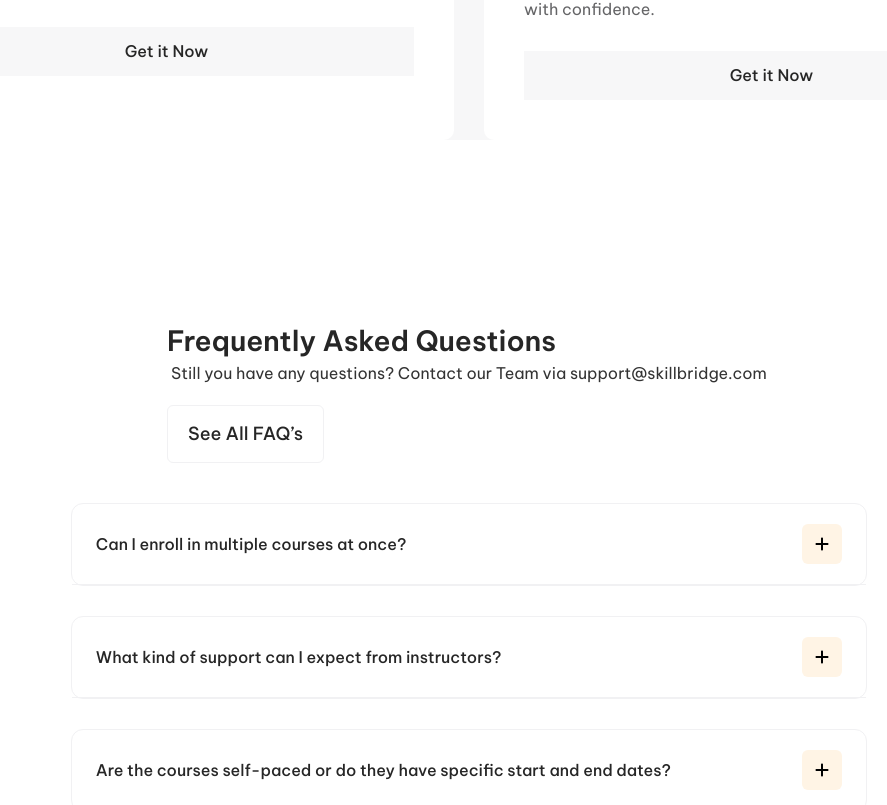
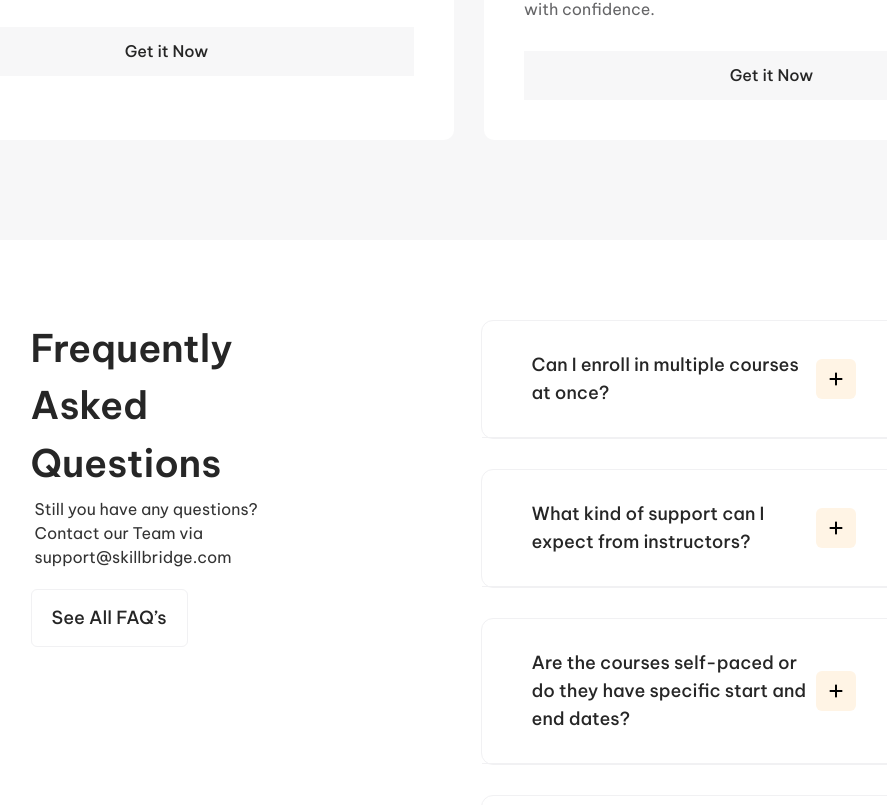
Before and after one commit to HaidarSHaaban6/Online-Course-Website, a React (Vite) app: page / in a window 1280 px wide. Shown: the part 2872-3677 px from the top of the page, without its empty margins (171-1058 px from the left). Built offline with nearby package versions, Linux system fonts and the light colour scheme.

Commit message:
pull git

```diff
--- a/src/App.css
+++ b/src/App.css
@@ -938,6 +938,10 @@ video {
   margin-bottom: 1.5rem;
 }
 
+.mb-\[10px\] {
+  margin-bottom: 10px;
+}
+
 .mb-\[14px\] {
   margin-bottom: 14px;
 }
@@ -950,6 +954,10 @@ video {
   margin-left: 1.25rem;
 }
 
+.ml-auto {
+  margin-left: auto;
+}
+
 .mr-3\.5 {
   margin-right: 0.875rem;
 }
@@ -982,12 +990,12 @@ video {
   margin-top: 50px;
 }
 
-.mb-\[10px\] {
-  margin-bottom: 10px;
-}
-
-.ml-auto {
-  margin-left: auto;
+.mt-10 {
+  margin-top: 2.5rem;
+}
+
+.mt-\[\] {
+  margin-top: ;
 }
 
 .inline-block {
@@ -1010,6 +1018,14 @@ video {
   aspect-ratio: 1 / 1;
 }
 
+.h-\[1112px\] {
+  height: 1112px;
+}
+
+.h-\[13px\] {
+  height: 13px;
+}
+
 .h-\[49px\] {
   height: 49px;
 }
@@ -1030,10 +1046,6 @@ video {
   height: 100vh;
 }
 
-.h-\[13px\] {
-  height: 13px;
-}
-
 .max-h-0 {
   max-height: 0px;
 }
@@ -1050,8 +1062,16 @@ video {
   width: 2.5rem;
 }
 
+.w-11\/12 {
+  width: 91.666667%;
+}
+
 .w-6 {
   width: 1.5rem;
+}
+
+.w-\[13px\] {
+  width: 13px;
 }
 
 .w-\[50px\] {
@@ -1071,10 +1091,6 @@ video {
   width: 100%;
 }
 
-.w-\[13px\] {
-  width: 13px;
-}
-
 .max-w-\[1860px\] {
   max-width: 1860px;
 }
@@ -1139,20 +1155,28 @@ video {
   justify-content: space-between;
 }
 
+.gap-10 {
+  gap: 2.5rem;
+}
+
+.gap-2 {
+  gap: 0.5rem;
+}
+
 .gap-2\.5 {
   gap: 0.625rem;
 }
 
+.gap-5 {
+  gap: 1.25rem;
+}
+
 .gap-\[10px\] {
   gap: 10px;
 }
 
 .gap-\[30px\] {
   gap: 30px;
-}
-
-.gap-5 {
-  gap: 1.25rem;
 }
 
 .gap-x-2 {
@@ -1472,11 +1496,20 @@ video {
   font-size: 28px;
 }
 
+.text-\[50px\] {
+  font-size: 50px;
+}
+
 .text-base {
   font-size: 1rem;
   line-height: 1.5rem;
 }
 
+.text-lg {
+  font-size: 1.125rem;
+  line-height: 1.75rem;
+}
+
 .text-sm {
   font-size: 0.875rem;
   line-height: 1.25rem;
@@ -1487,14 +1520,14 @@ video {
   line-height: 1.75rem;
 }
 
-.text-\[50px\] {
-  font-size: 50px;
-}
-
 .font-black {
   font-weight: 900;
 }
 
+.font-bold {
+  font-weight: 700;
+}
+
 .font-medium {
   font-weight: 500;
 }
@@ -1507,12 +1540,12 @@ video {
   font-weight: 600;
 }
 
-.font-bold {
-  font-weight: 700;
-}
-
 .uppercase {
   text-transform: uppercase;
+}
+
+.leading-\[33\.6px\] {
+  line-height: 33.6px;
 }
 
 .leading-\[42px\] {
@@ -1549,6 +1582,11 @@ video {
   color: rgb(152 152 154 / var(--tw-text-opacity, 1));
 }
 
+.text-orange\/50 {
+  --tw-text-opacity: 1;
+  color: rgb(255 149 0 / var(--tw-text-opacity, 1));
+}
+
 .text-red-500 {
   --tw-text-opacity: 1;
   color: rgb(239 68 68 / var(--tw-text-opacity, 1));
@@ -1557,11 +1595,6 @@ video {
 .text-white {
   --tw-text-opacity: 1;
   color: rgb(255 255 255 / var(--tw-text-opacity, 1));
-}
-
-.text-orange\/50 {
-  --tw-text-opacity: 1;
-  color: rgb(255 149 0 / var(--tw-text-opacity, 1));
 }
 
 .underline {
@@ -1623,45 +1656,8 @@ video {
 }
 
 @media (min-width: 390px) {
-  .custom-mobile\:h-\[1112px\] {
-    height: 1112px;
-  }
-
-  .custom-mobile\:w-11\/12 {
-    width: 91.666667%;
-  }
-
-  .custom-mobile\:flex-col {
-    flex-direction: column;
-  }
-
-  .custom-mobile\:justify-center {
-    justify-content: center;
-  }
-
-  .custom-mobile\:gap-10 {
-    gap: 2.5rem;
-  }
-
-  .custom-mobile\:gap-2 {
-    gap: 0.5rem;
-  }
-
   .custom-mobile\:gap-5 {
     gap: 1.25rem;
-  }
-
-  .custom-mobile\:rounded-md {
-    border-radius: 0.375rem;
-  }
-
-  .custom-mobile\:p-\[24px\] {
-    padding: 24px;
-  }
-
-  .custom-mobile\:px-5 {
-    padding-left: 1.25rem;
-    padding-right: 1.25rem;
   }
 
   .custom-mobile\:px-6 {
@@ -1669,37 +1665,19 @@ video {
     padding-right: 1.5rem;
   }
 
-  .custom-mobile\:py-3\.5 {
-    padding-top: 0.875rem;
-    padding-bottom: 0.875rem;
-  }
-
   .custom-mobile\:py-5 {
     padding-top: 1.25rem;
     padding-bottom: 1.25rem;
   }
 
-  .custom-mobile\:text-\[28px\] {
-    font-size: 28px;
-  }
-
   .custom-mobile\:text-base {
     font-size: 1rem;
     line-height: 1.5rem;
   }
 
-  .custom-mobile\:text-lg {
-    font-size: 1.125rem;
-    line-height: 1.75rem;
-  }
-
   .custom-mobile\:text-sm {
     font-size: 0.875rem;
     line-height: 1.25rem;
-  }
-
-  .custom-mobile\:leading-\[33\.6px\] {
-    line-height: 33.6px;
   }
 }
 
@@ -1751,6 +1729,10 @@ video {
     margin-bottom: 5rem;
   }
 
+  .lg\:mb-0 {
+    margin-bottom: 0px;
+  }
+
   .lg\:mb-14 {
     margin-bottom: 3.5rem;
   }
@@ -1759,8 +1741,8 @@ video {
     margin-top: 0px;
   }
 
-  .lg\:mb-0 {
-    margin-bottom: 0px;
+  .lg\:mt-\[100px\] {
+    margin-top: 100px;
   }
 
   .lg\:flex {
@@ -1809,16 +1791,16 @@ video {
     transform: translate(var(--tw-translate-x), var(--tw-translate-y)) rotate(var(--tw-rotate)) skewX(var(--tw-skew-x)) skewY(var(--tw-skew-y)) scaleX(var(--tw-scale-x)) scaleY(var(--tw-scale-y));
   }
 
+  .lg\:grid-cols-2 {
+    grid-template-columns: repeat(2, minmax(0, 1fr));
+  }
+
+  .lg\:grid-cols-3 {
+    grid-template-columns: repeat(3, minmax(0, 1fr));
+  }
+
   .lg\:grid-cols-\[73\.7\%_26\.2\%\] {
     grid-template-columns: 73.7% 26.2%;
-  }
-
-  .lg\:grid-cols-3 {
-    grid-template-columns: repeat(3, minmax(0, 1fr));
-  }
-
-  .lg\:grid-cols-2 {
-    grid-template-columns: repeat(2, minmax(0, 1fr));
   }
 
   .lg\:flex-row {
@@ -1885,6 +1867,11 @@ video {
     padding-right: 1.5rem;
   }
 
+  .lg\:px-\[60px\] {
+    padding-left: 60px;
+    padding-right: 60px;
+  }
+
   .lg\:py-4 {
     padding-top: 1rem;
     padding-bottom: 1rem;
@@ -1895,11 +1882,6 @@ video {
     padding-bottom: 80px;
   }
 
-  .lg\:px-\[60px\] {
-    padding-left: 60px;
-    padding-right: 60px;
-  }
-
   .lg\:py-3\.5 {
     padding-top: 0.875rem;
     padding-bottom: 0.875rem;
@@ -1915,6 +1897,10 @@ video {
     padding-bottom: 30px;
   }
 
+  .lg\:pb-10 {
+    padding-bottom: 2.5rem;
+  }
+
   .lg\:pl-20 {
     padding-left: 5rem;
   }
@@ -1925,10 +1911,6 @@ video {
 
   .lg\:pt-0 {
     padding-top: 0px;
-  }
-
-  .lg\:pb-10 {
-    padding-bottom: 2.5rem;
   }
 
   .lg\:text-3xl {
@@ -1960,18 +1942,8 @@ video {
 }
 
 @media (min-width: 1440px) {
-  .custom-xl\:mx-5 {
-    margin-left: 1.25rem;
-    margin-right: 1.25rem;
-  }
-
-  .custom-xl\:my-20 {
-    margin-top: 5rem;
-    margin-bottom: 5rem;
-  }
-
-  .custom-xl\:mb-0 {
-    margin-bottom: 0px;
+  .custom-xl\:mb-10 {
+    margin-bottom: 2.5rem;
   }
 
   .custom-xl\:mb-\[60px\] {
@@ -1982,12 +1954,8 @@ video {
     margin-top: 100px;
   }
 
-  .custom-xl\:mb-10 {
-    margin-bottom: 2.5rem;
-  }
-
-  .custom-xl\:grid {
-    display: grid;
+  .custom-xl\:mt-\[\] {
+    margin-top: ;
   }
 
   .custom-xl\:h-\[1020px\] {
@@ -2002,20 +1970,8 @@ video {
     width: 88.81%;
   }
 
-  .custom-xl\:grid-cols-2 {
-    grid-template-columns: repeat(2, minmax(0, 1fr));
-  }
-
-  .custom-xl\:grid-cols-3 {
-    grid-template-columns: repeat(3, minmax(0, 1fr));
-  }
-
   .custom-xl\:flex-row {
     flex-direction: row;
-  }
-
-  .custom-xl\:items-center {
-    align-items: center;
   }
 
   .custom-xl\:justify-between {
@@ -2070,11 +2026,6 @@ video {
     padding-right: 50px;
   }
 
-  .custom-xl\:px-\[60px\] {
-    padding-left: 60px;
-    padding-right: 60px;
-  }
-
   .custom-xl\:py-3\.5 {
     padding-top: 0.875rem;
     padding-bottom: 0.875rem;
@@ -2090,10 +2041,6 @@ video {
     padding-bottom: 30px;
   }
 
-  .custom-xl\:pb-10 {
-    padding-bottom: 2.5rem;
-  }
-
   .custom-xl\:pb-6 {
     padding-bottom: 1.5rem;
   }
@@ -2104,6 +2051,11 @@ video {
 
   .custom-xl\:pt-10 {
     padding-top: 2.5rem;
+  }
+
+  .custom-xl\:text-6xl {
+    font-size: 3.75rem;
+    line-height: 1;
   }
 
   .custom-xl\:text-\[38px\] {
@@ -2118,11 +2070,6 @@ video {
   .custom-xl\:text-lg {
     font-size: 1.125rem;
     line-height: 1.75rem;
-  }
-
-  .custom-xl\:text-6xl {
-    font-size: 3.75rem;
-    line-height: 1;
   }
 
   .custom-xl\:leading-\[57\.6px\] {
@@ -2156,6 +2103,10 @@ video {
     margin-bottom: 100px;
   }
 
+  .custom-2xl\:mb-\[14px\] {
+    margin-bottom: 14px;
+  }
+
   .custom-2xl\:mb-\[30px\] {
     margin-bottom: 30px;
   }
@@ -2184,14 +2135,14 @@ video {
     margin-top: 150px;
   }
 
-  .custom-2xl\:mb-\[14px\] {
-    margin-bottom: 14px;
-  }
-
   .custom-2xl\:h-\[1202px\] {
     height: 1202px;
   }
 
+  .custom-2xl\:h-\[17px\] {
+    height: 17px;
+  }
+
   .custom-2xl\:h-\[63px\] {
     height: 63px;
   }
@@ -2200,10 +2151,6 @@ video {
     height: 72px;
   }
 
-  .custom-2xl\:h-\[17px\] {
-    height: 17px;
-  }
-
   .custom-2xl\:h-\[74px\] {
     height: 74px;
   }
@@ -2212,6 +2159,10 @@ video {
     width: 83.333333%;
   }
 
+  .custom-2xl\:w-\[17px\] {
+    width: 17px;
+  }
+
   .custom-2xl\:w-\[54px\] {
     width: 54px;
   }
@@ -2222,10 +2173,6 @@ video {
 
   .custom-2xl\:w-\[72px\] {
     width: 72px;
-  }
-
-  .custom-2xl\:w-\[17px\] {
-    width: 17px;
   }
 
   .custom-2xl\:w-\[74px\] {
@@ -2384,6 +2331,11 @@ video {
     padding-top: 50px;
   }
 
+  .custom-2xl\:text-2xl {
+    font-size: 1.5rem;
+    line-height: 2rem;
+  }
+
   .custom-2xl\:text-4xl {
     font-size: 2.25rem;
     line-height: 2.5rem;
@@ -2398,6 +2350,10 @@ video {
     font-size: 48px;
   }
 
+  .custom-2xl\:text-\[80px\] {
+    font-size: 80px;
+  }
+
   .custom-2xl\:text-base {
     font-size: 1rem;
     line-height: 1.5rem;
@@ -2413,15 +2369,6 @@ video {
     line-height: 1.75rem;
   }
 
-  .custom-2xl\:text-2xl {
-    font-size: 1.5rem;
-    line-height: 2rem;
-  }
-
-  .custom-2xl\:text-\[80px\] {
-    font-size: 80px;
-  }
-
   .custom-2xl\:leading-\[27px\] {
     line-height: 27px;
   }
--- a/src/ui/FAQsSection.tsx
+++ b/src/ui/FAQsSection.tsx
@@ -10,23 +10,23 @@ interface FAQ{
 const FAQsSection = ({title,subtitle,btn}:FAQ) => {
   return (
    <div className="
-        flex justify-center items-center font-vietnam ">
+        flex justify-center items-center font-vietnam mt-[50px] lg:mt-[100px] ">
     <div className="
          bg-white rounded-xl flex
-        custom-2xl:flex-row  custom-2xl:justify-between custom-2xl:w-10/12 custom-2xl:h-[1202px] custom-2xl:p-[100px] custom-2xl:gap-[120px]
-        custom-xl:flex-row custom-xl:justify-between custom-xl:w-10.5/12 custom-xl:h-[1020px] custom-xl:p-20 custom-xl:gap-20
-        custom-mobile:flex-col custom-mobile:justify-center custom-mobile:w-11/12 custom-mobile:h-[1112px] custom-mobile:p-[24px] custom-mobile:gap-10
+        custom-2xl:flex-row  custom-2xl:justify-between custom-2xl:w-10/12  custom-2xl:p-[100px] custom-2xl:gap-[120px]
+        lg:flex-row lg:justify-between lg:w-10.5/12  lg:p-20 lg:gap-20
+        flex-col justify-center w-11/12  p-[24px] gap-10
         ">
 
             <div className=" custom-container
              custom-2xl:gap-[50px]
-             custom-xl:gap-10
-             custom-mobile:gap-5
+             lg:gap-10
+             gap-5
             ">
                 <h2 className="font-semibold text-grey/15
                 custom-2xl:text-5xl custom-2xl:leading-[57.6px]
-                custom-xl:text-[38px] custom-xl:leading-[57.6px]
-                custom-mobile:text-[28px] custom-mobile:leading-[33.6px]
+                lg:text-[38px] lg:leading-[57.6px]
+                text-[28px] leading-[33.6px]
                 ">{title}</h2>
 
                 <p className="font-normal text-grey/20 p-1
@@ -37,15 +37,15 @@ const FAQsSection = ({title,subtitle,btn}:FAQ) => {
                 <button className="
                 font-medium text-grey/15  border-solid border-1 border-white/95  mt-4
                  custom-2xl:py-[18px] custom-2xl:px-6 custom-2xl:gap-2 custom-2xl:rounded-lg custom-2xl:text-base custom-2xl:leading-[27px]
-                 custom-xl:py-3.5 custom-xl:px-5 custom-xl:gap-2 custom-xl:rounded-md custom-xl:text-lg
-                 custom-mobile:py-3.5 custom-mobile:px-5 custom-mobile:gap-2 custom-mobile:rounded-md custom-mobile:text-lg
+                 lg:py-3.5 lg:px-5 lg:gap-2 lg:rounded-md lg:text-lg
+                 py-3.5 px-5 gap-2 rounded-md text-lg
                 ">{btn}</button>
             </div>
 
             <div className="custom-container
              custom-2xl:gap-[30px]
-             custom-xl:gap-[30px]
-             custom-mobile:gap-5
+             lg:gap-[30px]
+             gap-5
             ">
                 <AccordionItem/>
             </div>
--- a/src/ui/accordionItem.tsx
+++ b/src/ui/accordionItem.tsx
@@ -16,18 +16,18 @@ const AccordionItem = () => {
       {accordionData.map((e, i) => (
         <div key={i} className=" rounded-xl border-1 border-white/95  mb-[30px]
           custom-2xl:gap-[50px]
-          custom-xl:gap-10
-          custom-mobile:gap-5
+          lg:gap-10
+          gap-5
         ">
           <div className="flex justify-between items-center border-b-1 border-white/95
                 custom-2xl:px-[50px] custom-2xl:py-[30px]
-                custom-xl:px-[50px] custom-xl:py-[30px]
-                custom-mobile:px-6 custom-mobile:py-5
+                lg:px-[50px] lg:py-[30px]
+                px-6 py-5
           ">
             <div className="text-grey/15  font-medium
                  custom-2xl:text-xl custom2xl:leading-[30px]
-                 custom-xl:text-lg
-                 custom-mobile:text-base
+                 lg:text-lg
+                 text-base
                  ">{e.question}</div>
             <button
               className="bg-orange/95 transition-transform duration-300 ease-in-out rounded-md gap-[10px] p-3"
@@ -49,13 +49,13 @@ const AccordionItem = () => {
 
               <p className="text-grey/30 font-normal
                  custom-2xl:text-lg custom-2xl:px-[50px] custom-2xl:py-[30px]
-                 custom-xl:text-base custom-xl:px-[50px] custom-xl:py-[30px]
-                 custom-mobile:text-sm custom-mobile:px-6 custom-mobile:py-5
+                 lg:text-base lg:px-[50px] lg:py-[30px]
+                 text-sm px-6 py-5
                     ">{e.answer}</p>
               <div className="bg-gray-100 rounded-lg flex justify-between items-center font-medium text-grey/20
                   custom-2xl:px-[50px] custom-2xl:py-[30px] custom-2xl:text-xl custom2xl:leading-[30px]
-                  custom-xl:px-[50px] custom-xl:py-[30px] custom-xl:text-lg
-                  custom-mobile:px-6 custom-mobile:py-5  custom-mobile:text-base
+                  lg:px-[50px] lg:py-[30px] lg:text-lg
+                  px-6 py-5  text-base
                  ">
                 {e.moreInfo}
                 <div className="bg-white rounded-[100px] gap-[10px] p-[14px]"> <FaArrowRight className="text-grey/30 " /></div>
```
